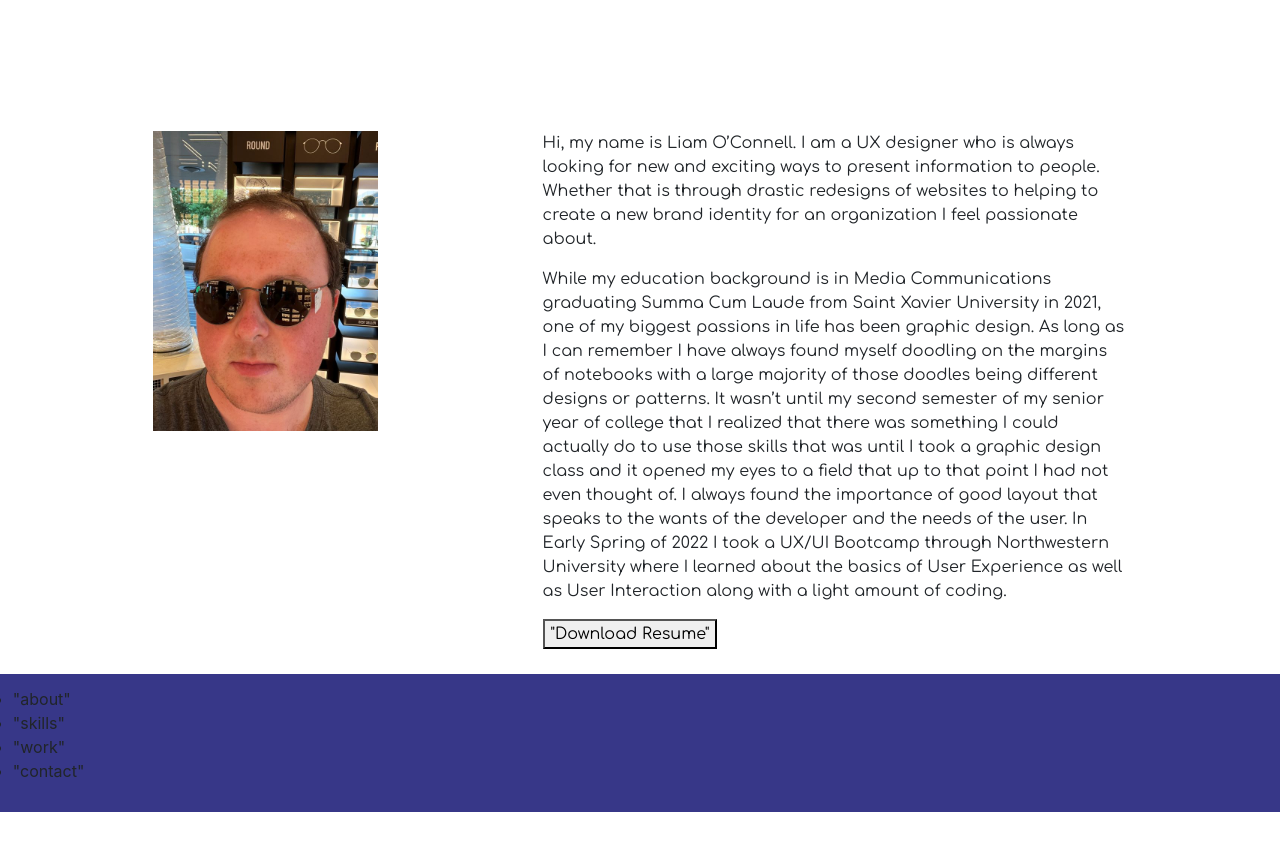
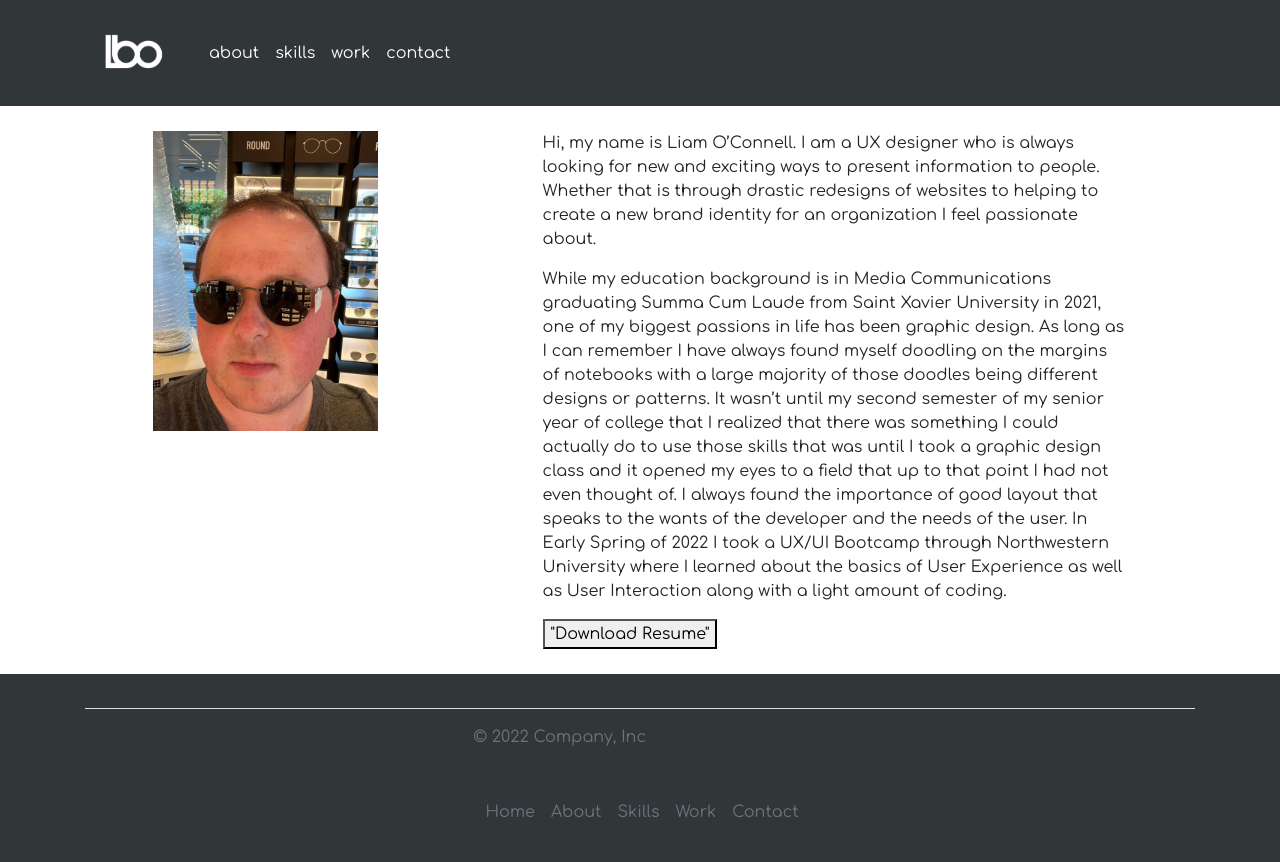
Before and after one commit to liamoc49/UX_UI_HW_17, a plain HTML site: page index.html in a window 1280 px wide. Before the commit the page ends 812 px from the top, so only its background shows below. Drawn offline with nearby package versions, Linux system fonts and the light colour scheme.

Commit message:
correctedelements

```diff
--- a/CSS/style.css
+++ b/CSS/style.css
@@ -1,33 +1,56 @@
 html {
     height: 100%;
 }
+
 /*navbar*/
 .inline-block {
     display: inline-block;
     vertical-align: top;
 }
 
-#navbar {
+.navbar {
     flex-direction: row;
     font-family: 'Comfortaa', cursive;
     color: white;
     background-color: #313639;
+    overflow: hidden;
+}
 
 
+
+.navbar a:hover {
+    background-color: #ddd;
+    color: black;
 }
-/*.logo {
-    width: 40%;
-    padding: 1%;
-    background-color: aqua;
-}*/
-/*.nav {
-    width: 73%;
-    padding: 1%;
-}*/
+
+
+
+.navbar a:active {
+    background-color: #04AA6D;
+    color: white;
+
+}
+
+.navbar .icon {
+    display: none;
+}
+
+
+.ni {
+    background: linear-gradient(#313639, #313639 50%, #2ecc71 50%, #2ecc71);
+    background-size: 100% 200%;
+    transition: background 1s;
+}
+
+.ni:hover {
+    background-position: 100% -100%;
+}
+
 ul {
     width: 50%;
     padding: 1%;
 }
+
 .img {
     text-align: center;
 }
@@ -44,6 +67,7 @@ body {
     width: 80%;
 
 }
+
 .content {
     width: 60%;
     margin: 0 auto;
@@ -51,9 +75,11 @@ body {
     float: right;
     font-family: 'Comfortaa', cursive;
 }
+
 .headshot {
-    float:left;
+    float: left;
 }
+
 footer {
     background-color: #373788;
     margin: 0 auto;
@@ -67,6 +93,34 @@ footer {
     display: flex;
     flex-direction: column;
 }
+
+footer ul {
+    display: inline-block;
+    vertical-align: top;
+
+}
+
+
+#ftCon {
+    font-family: 'comfortaa';
+}
+
+
+footer {
+    background-color: #313639;
+    margin: 0 auto;
+    bottom: 0;
+    width: 100%;
+    justify-self: flex-end;
+    flex-grow: 1;
+    padding: 10px;
+
+    margin-top: auto;
+
+    display: flex;
+    flex-direction: column;
+}
+
 footer ul {
     display: inline-block;
     vertical-align: top;
--- a/index.html
+++ b/index.html
@@ -1,17 +1,20 @@
 <!DOCTYPE html>
 <html>
+
 <head>
     <title>lboPortfolio</title>
     <link rel="stylesheet" href="CSS/style.css">
     <link rel="preconnect" href="https://fonts.gstatic.com" crossorigin>
-<link href="https://fonts.googleapis.com/css2?family=Comfortaa:wght@300;400;500;600;700&display=swap" rel="stylesheet">
-<link rel="stylesheet" href="https://stackpath.bootstrapcdn.com/bootstrap/4.3.1/css/bootstrap.min.css" integrity="sha384-ggOyR0iXCbMQv3Xipma34MD+dH/1fQ784/j6cY/iJTQUOhcWr7x9JvoRxT2MZw1T" crossorigin="anonymous">
+    <link href="https://fonts.googleapis.com/css2?family=Comfortaa:wght@300;400;500;600;700&display=swap"
+        rel="stylesheet">
+    <link rel="stylesheet" href="https://stackpath.bootstrapcdn.com/bootstrap/4.3.1/css/bootstrap.min.css"
+        integrity="sha384-ggOyR0iXCbMQv3Xipma34MD+dH/1fQ784/j6cY/iJTQUOhcWr7x9JvoRxT2MZw1T" crossorigin="anonymous">
 
     <!-- Global site tag (gtag.js) - Google Analytics -->
     <script async src="https://www.googletagmanager.com/gtag/js?id=G-VQ3328XH34"></script>
     <script>
         window.dataLayer = window.dataLayer || [];
-  function gtag(){dataLayer.push(arguments);}
+        function gtag() { dataLayer.push(arguments); }
         gtag('js', new Date());
 
         gtag('config', 'G-VQ3328XH34');
@@ -19,16 +22,17 @@
 
     <!-- Hotjar Tracking Code for my site -->
     <script>
-    (function(h,o,t,j,a,r){
-        h.hj=h.hj||function(){(h.hj.q=h.hj.q||[]).push(arguments)};
-        h._hjSettings={hjid:3084975,hjsv:6};
-        a=o.getElementsByTagName('head')[0];
-        r=o.createElement('script');r.async=1;
-        r.src=t+h._hjSettings.hjid+j+h._hjSettings.hjsv;
+        (function (h, o, t, j, a, r) {
+            h.hj = h.hj || function () { (h.hj.q = h.hj.q || []).push(arguments) };
+            h._hjSettings = { hjid: 3084975, hjsv: 6 };
+            a = o.getElementsByTagName('head')[0];
+            r = o.createElement('script'); r.async = 1;
+            r.src = t + h._hjSettings.hjid + j + h._hjSettings.hjsv;
             a.appendChild(r);
-    })(window,document,'https://static.hotjar.com/c/hotjar-','.js?sv=');
+        })(window, document, 'https://static.hotjar.com/c/hotjar-', '.js?sv=');
     </script>
 </head>
+
 <body>
     <!--<div class="aaa">
     <header class="navigation">
@@ -50,27 +54,43 @@
     <!--<div class="aaa">
     <header class="navigation">-->
     <nav class="navbar navbar-expand-lg navbar-light">
-    <a class="navbar-brand" href="#"><img src="images/lboconcept.png"width="100px"></a>
-    <button class="navbar-toggler" type="button" data-toggle="collapse" data-target="#navbarNavAltMarkup" aria-controls="navbarNavAltMarkup" aria-expanded="false" aria-label="Toggle navigation">
+        <div class="container">
+            <a class="navbar-brand" href="#"><img src="images/lboconcept.png" width="100px"></a>
+            <button class="navbar-toggler" type="button" data-toggle="collapse" data-target="#navbarNavAltMarkup"
+                aria-controls="navbarNavAltMarkup" aria-expanded="false" aria-label="Toggle navigation">
                 <span class="navbar-toggler-icon text-white"></span>
             </button>
             <div class="collapse navbar-collapse" id="navbarNavAltMarkup">
                 <div class="navbar-nav">
-        <a class="nav-item nav-link active text-white" href="#">about <span class="sr-only">(current)</span></a>
+                    <a class="nav-item nav-link active text-white" href="#">about <span
+                            class="sr-only">(current)</span></a>
                     <a class="nav-item nav-link text-white" href="https://liamoc49.github.io/UX_UI_HW_18/">skills</a>
                     <a class="nav-item nav-link text-white" href="https://liamoc49.github.io/UX_UI_HW_20/">work</a>
                     <a class="nav-item nav-link text-white" href="#">contact</a>
+                </div>
             </div>
         </div>
     </nav>
     <!--</header>
 <div>-->
     <header class="heroImg">
-        <div class="headshot"><img id='liamphoto' src="images/resize1.jpg" alt="Test Photo For Portfolio" height="300px"></div>
+        <div class="headshot"><img id='liamphoto' src="images/resize1.jpg" alt="Test Photo For Portfolio"
+                height="300px"></div>
         <div class="content">
-            <p>Hi, my name is Liam O’Connell. I am a UX designer who is always looking for new and exciting ways to present information to people. Whether that is through drastic redesigns of websites to helping to create a new brand identity for an organization I feel passionate about. </p>
+            <p>Hi, my name is Liam O’Connell. I am a UX designer who is always looking for new and exciting ways to
+                present information to people. Whether that is through drastic redesigns of websites to helping to
+                create a new brand identity for an organization I feel passionate about. </p>
 
-                <p>While my education background is in Media Communications graduating Summa Cum Laude from Saint Xavier University in 2021, one of my biggest passions in life has been graphic design. As long as I can remember I have always found myself doodling on the margins of notebooks with a large majority of those doodles being different designs or patterns. It wasn’t until my second semester of my senior year of college that I realized that there was something I could actually do to use those skills that was until I took a graphic design class and it opened my eyes to a field that up to that point I had not even thought of.  I always found the importance of good layout that speaks to the wants of the developer and the needs of the user. In Early Spring of 2022 I took a UX/UI Bootcamp through Northwestern University where I learned about the basics of User Experience as well as User Interaction along with a light amount of coding. </p>
+            <p>While my education background is in Media Communications graduating Summa Cum Laude from Saint Xavier
+                University in 2021, one of my biggest passions in life has been graphic design. As long as I can
+                remember I have always found myself doodling on the margins of notebooks with a large majority of those
+                doodles being different designs or patterns. It wasn’t until my second semester of my senior year of
+                college that I realized that there was something I could actually do to use those skills that was until
+                I took a graphic design class and it opened my eyes to a field that up to that point I had not even
+                thought of. I always found the importance of good layout that speaks to the wants of the developer and
+                the needs of the user. In Early Spring of 2022 I took a UX/UI Bootcamp through Northwestern University
+                where I learned about the basics of User Experience as well as User Interaction along with a light
+                amount of coding. </p>
             <button class="downloadResume">"Download Resume"</button>
         </div>
 
@@ -78,12 +98,27 @@
     </div>
     <div>
         <footer>
-        <ul>
-            <li>"about"</li>
-            <li>"skills"</li>
-            <li>"work"</li>
-            <li>"contact"</li>
+            <div class="container" id="ftCon">
+                <footer class="d-flex flex-wrap justify-content-between align-items-center py-3 my-4 border-top">
+                    <p class="col-md-4 mb-0 text-muted">&copy; 2022 Company, Inc</p>
+
+                    <a href="/"
+                        class="col-md-4 d-flex align-items-center justify-content-center mb-3 mb-md-0 me-md-auto link-dark text-decoration-none">
+                        <svg class="bi me-2" width="40" height="32">
+                            <use xlink:href="#bootstrap" />
+                        </svg>
+                    </a>
+
+                    <ul class="nav col-md-4 justify-content-end">
+                        <li class="nav-item"><a href="#" class="nav-link px-2 text-muted">Home</a></li>
+                        <li class="nav-item"><a href="#" class="nav-link px-2 text-muted">About</a></li>
+                        <li class="nav-item"><a href="#" class="nav-link px-2 text-muted">Skills</a></li>
+                        <li class="nav-item"><a href="#" class="nav-link px-2 text-muted">Work</a></li>
+                        <li class="nav-item"><a href="#" class="nav-link px-2 text-muted">Contact</a></li>
                     </ul>
+                </footer>
+            </div>
+
         </footer>
     </div>
 </body>
@@ -91,9 +126,10 @@
         $('[data-toggle="tooltip"]').tooltip()
     })</script>
 <script>$('#example').tooltip(options)</script>
-      <script>$("button").click(function(){
+<script>$("button").click(function () {
         $("#div1").fadeIn();
         $("#div2").fadeIn("slow");
         $("#div3").fadeIn(3000);
     });</script>
+
 </html>
```
Lines whose indentation alone changed are shown as unchanged.
